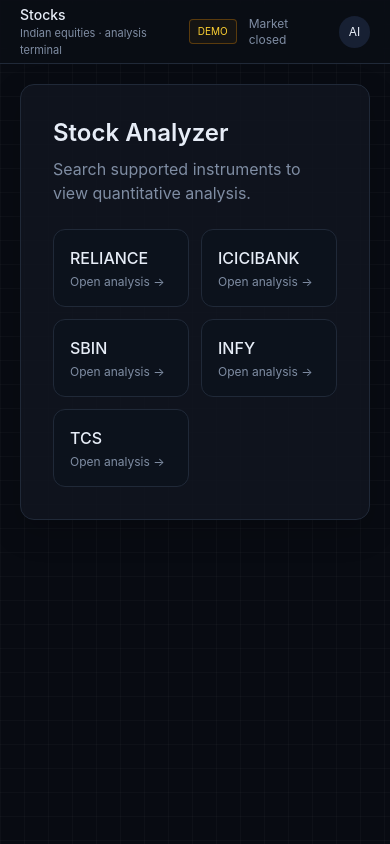
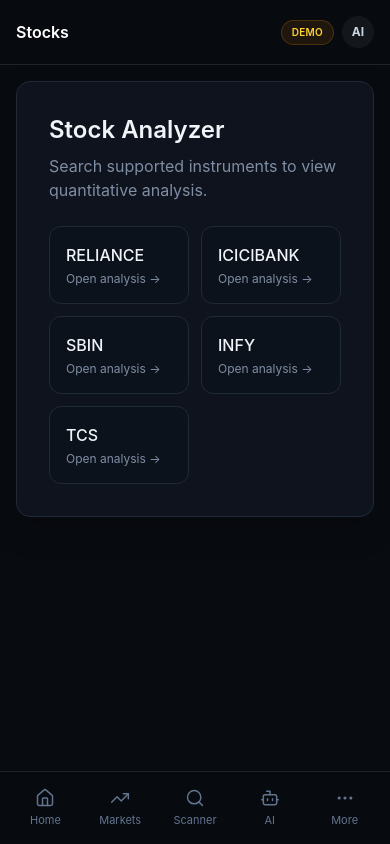
Before and after one commit to manojkohar1318/ai-trading-platform, a Next.js app in the folder apps/web/: page /stocks in a window 390 px wide. Built offline with nearby package versions, Linux system fonts and the light colour scheme.

Commit message:
feat: add mobile-first app navigation

```diff
--- /dev/null
+++ b/apps/web/src/components/MobileNav.tsx
@@ -0,0 +1,101 @@
+'use client';
+
+import Link from 'next/link';
+import { usePathname } from 'next/navigation';
+import { BarChart3, Bot, Home, MoreHorizontal, Search, Settings, Star, TrendingUp, X } from 'lucide-react';
+import { useState } from 'react';
+
+const primary = [
+  { label: 'Home', href: '/', Icon: Home },
+  { label: 'Markets', href: '/markets', Icon: TrendingUp },
+  { label: 'Scanner', href: '/scanner', Icon: Search },
+  { label: 'AI', href: '/assistant', Icon: Bot },
+];
+
+const more = [
+  { label: 'Stocks', href: '/stocks', Icon: BarChart3 },
+  { label: 'Backtesting', href: '/backtesting', Icon: TrendingUp },
+  { label: 'Watchlist', href: '/watchlist', Icon: Star },
+  { label: 'Settings', href: '/settings', Icon: Settings },
+];
+
+export default function MobileNav() {
+  const pathname = usePathname();
+  const [open, setOpen] = useState(false);
+
+  return (
+    <>
+      {open && (
+        <div className="fixed inset-0 z-40 bg-black/60 backdrop-blur-sm" onClick={() => setOpen(false)}>
+          <div
+            className="absolute bottom-20 left-3 right-3 rounded-2xl border border-white/10 bg-[#10151d] p-3 shadow-2xl"
+            onClick={(event) => event.stopPropagation()}
+          >
+            <div className="mb-2 flex items-center justify-between px-2">
+              <span className="text-sm font-semibold text-white">More</span>
+              <button
+                type="button"
+                aria-label="Close menu"
+                onClick={() => setOpen(false)}
+                className="rounded-lg p-2 text-slate-400 hover:bg-white/5 hover:text-white"
+              >
+                <X size={18} />
+              </button>
+            </div>
+            <div className="grid grid-cols-2 gap-2">
+              {more.map(({ label, href, Icon }) => {
+                const active = pathname === href || pathname.startsWith(`${href}/`);
+                return (
+                  <Link
+                    key={href}
+                    href={href}
+                    onClick={() => setOpen(false)}
+                    className={`flex items-center gap-3 rounded-xl px-3 py-3 text-sm ${
+                      active
+                        ? 'bg-white/10 text-white'
+                        : 'text-slate-400 hover:bg-white/5 hover:text-white'
+                    }`}
+                  >
+                    <Icon size={18} />
+                    {label}
+                  </Link>
+                );
+              })}
+            </div>
+          </div>
+        </div>
+      )}
+
+      <nav className="fixed bottom-0 left-0 right-0 z-50 border-t border-white/10 bg-[#080b10]/95 px-2 pb-[max(8px,env(safe-area-inset-bottom))] pt-2 backdrop-blur-xl lg:hidden">
+        <div className="mx-auto grid max-w-lg grid-cols-5">
+          {primary.map(({ label, href, Icon }) => {
+            const active = href === '/' ? pathname === '/' : pathname === href || pathname.startsWith(`${href}/`);
+            return (
+              <Link
+                key={href}
+                href={href}
+                className={`flex min-h-14 flex-col items-center justify-center gap-1 rounded-xl text-[11px] ${
+                  active ? 'text-white' : 'text-slate-500'
+                }`}
+              >
+                <Icon size={20} strokeWidth={active ? 2.4 : 1.8} />
+                <span>{label}</span>
+              </Link>
+            );
+          })}
+
+          <button
+            type="button"
+            onClick={() => setOpen((value) => !value)}
+            className={`flex min-h-14 flex-col items-center justify-center gap-1 rounded-xl text-[11px] ${
+              open ? 'text-white' : 'text-slate-500'
+            }`}
+          >
+            <MoreHorizontal size={20} strokeWidth={open ? 2.4 : 1.8} />
+            <span>More</span>
+          </button>
+        </div>
+      </nav>
+    </>
+  );
+}
--- a/apps/web/src/components/Terminal.tsx
+++ b/apps/web/src/components/Terminal.tsx
@@ -1,2 +1,51 @@
 import Sidebar from './Sidebar';
-export default function Terminal({children,title='Dashboard'}:{children:React.ReactNode;title?:string}){return <div className="min-h-screen flex terminal-grid"><Sidebar/><main className="flex-1 min-w-0"><header className="h-16 border-b border-[#202938] bg-[#0a0e16]/90 backdrop-blur px-5 lg:px-8 flex items-center justify-between sticky top-0 z-10"><div><div className="text-sm font-medium">{title}</div><div className="text-[11px] muted">Indian equities · analysis terminal</div></div><div className="flex items-center gap-3"><span className="text-[10px] px-2 py-1 rounded border border-amber-500/30 text-amber-300 bg-amber-500/5">DEMO</span><span className="text-xs muted">Market closed</span><div className="h-8 w-8 rounded-full bg-[#172033] grid place-items-center text-xs">AI</div></div></header><section className="p-5 lg:p-8 max-w-[1600px] mx-auto">{children}</section></main></div>}
+import MobileNav from './MobileNav';
+
+export default function Terminal({
+  children,
+  title = 'Dashboard',
+}: {
+  children: React.ReactNode;
+  title?: string;
+}) {
+  return (
+    <div className="min-h-screen bg-[#080b10] text-slate-100">
+      <div className="flex min-h-screen">
+        <Sidebar />
+
+        <main className="min-w-0 flex-1 pb-20 lg:pb-0">
+          <header className="sticky top-0 z-30 border-b border-white/10 bg-[#080b10]/95 backdrop-blur-xl">
+            <div className="flex min-h-16 items-center justify-between gap-3 px-4 sm:px-6 lg:px-8">
+              <div className="min-w-0">
+                <h1 className="truncate text-base font-semibold text-white sm:text-lg">
+                  {title}
+                </h1>
+                <p className="hidden text-xs text-slate-500 sm:block">
+                  Indian market analysis
+                </p>
+              </div>
+
+              <div className="flex shrink-0 items-center gap-2">
+                <span className="rounded-full border border-amber-500/20 bg-amber-500/10 px-2.5 py-1 text-[10px] font-semibold tracking-wide text-amber-300">
+                  DEMO
+                </span>
+                <span className="hidden text-xs text-slate-500 sm:inline">
+                  Market closed
+                </span>
+                <div className="grid h-8 w-8 place-items-center rounded-full bg-white/5 text-xs font-bold text-slate-300">
+                  AI
+                </div>
+              </div>
+            </div>
+          </header>
+
+          <section className="mx-auto w-full max-w-7xl px-4 py-4 sm:px-6 sm:py-6 lg:px-8 lg:py-8">
+            {children}
+          </section>
+        </main>
+      </div>
+
+      <MobileNav />
+    </div>
+  );
+}
```
